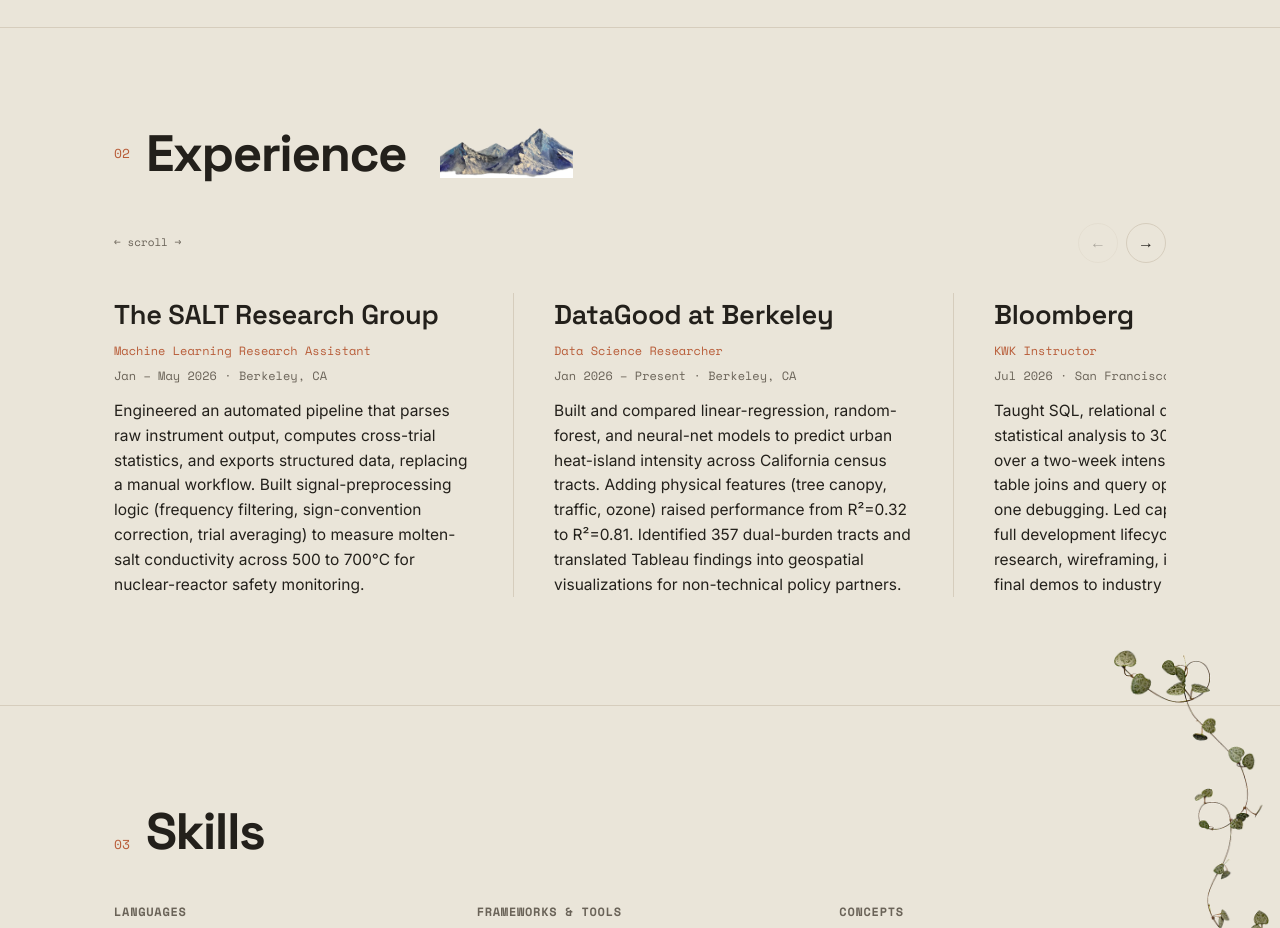
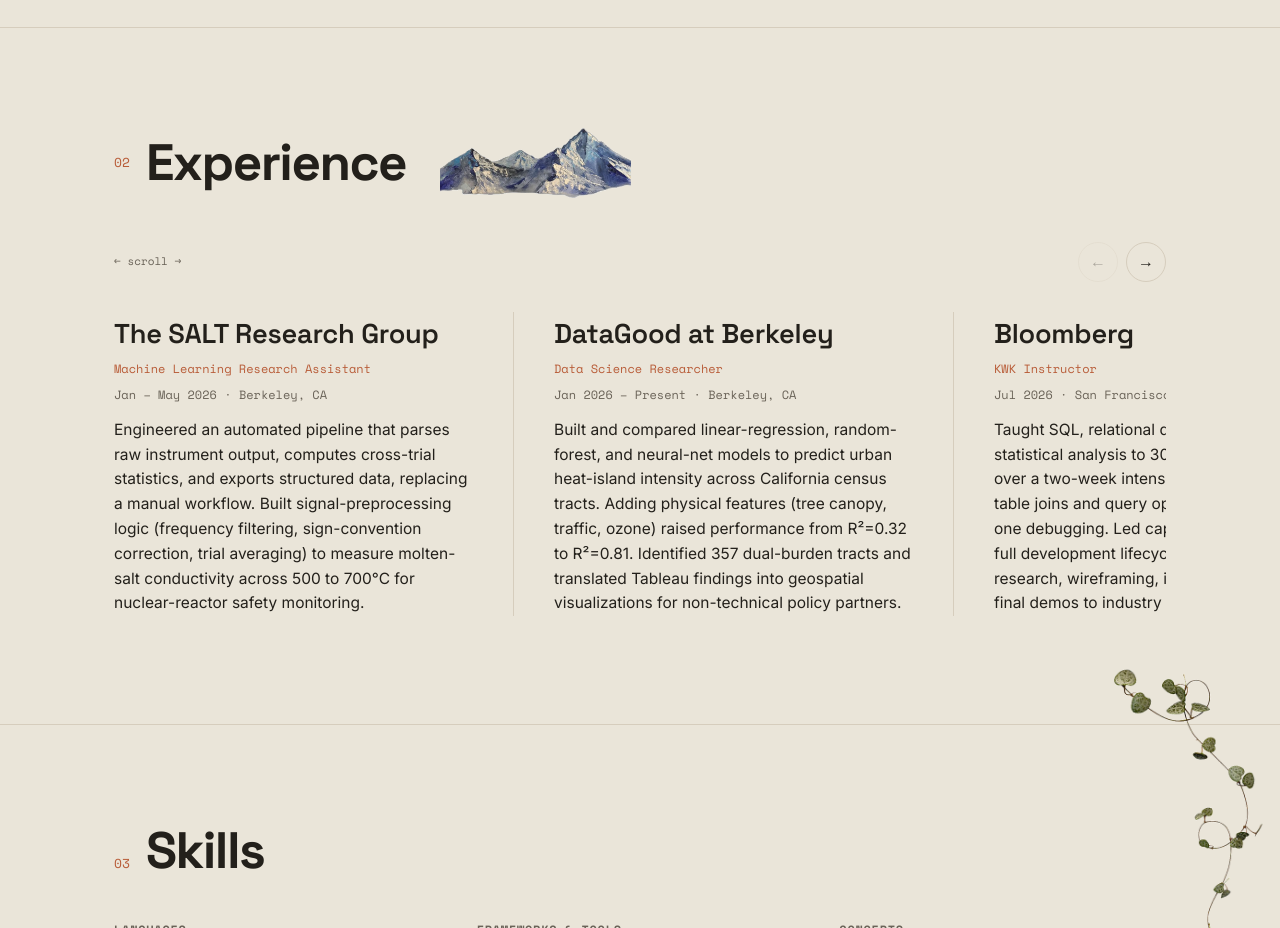
Before and after one commit to medha-rakesh/personal_website, a React (Vite) app: page / in a window 1280 px wide. Shown: the part 1800-2728 px from the top of the page. Built offline with nearby package versions, Linux system fonts and the light colour scheme.

Commit message:
Remove white base from mountain range, enlarge it, nudge lily pads up

```diff
--- a/src/components/Experience.jsx
+++ b/src/components/Experience.jsx
@@ -8,7 +8,7 @@
         <div className="section-head head-img reveal">
           <span className="section-index">02</span>
           <h2 className="section-title">Experience</h2>
-          <img className="exp-range" src="/nature/mountainrange.png" alt="" aria-hidden="true" />
+          <img className="exp-range" src="/nature/mountainrange.png?v=2" alt="" aria-hidden="true" />
         </div>
         <div className="reveal">
           <Carousel>
--- a/src/index.css
+++ b/src/index.css
@@ -48,7 +48,7 @@
   text-transform: uppercase; color: var(--accent);
 }
 .section-head.head-img { align-items: center; }
-.exp-range { flex: 0 0 auto; height: clamp(32px, 4.5vw, 50px); width: auto; margin-left: 18px; }
+.exp-range { flex: 0 0 auto; height: clamp(40px, 6vw, 70px); width: auto; margin-left: 18px; }
 .contact-frog { flex: 0 0 auto; height: clamp(44px, 6vw, 74px); width: auto; margin-left: 18px; }
 @media (max-width: 680px) { .exp-range, .contact-frog { display: none; } }
 
@@ -166,7 +166,7 @@
 
 /* ---------- decorative nature accents ---------- */
 .decor { position: absolute; pointer-events: none; z-index: 0; }
-.decor-lily { top: 30px; right: 0; width: clamp(190px, 22vw, 300px); opacity: 0.92; }
+.decor-lily { top: 11px; right: 0; width: clamp(190px, 22vw, 300px); opacity: 0.92; }
 .decor-vine { top: -56px; right: 0; width: clamp(100px, 13vw, 168px); opacity: 0.96; }
 #skills { overflow: visible; }
 @media (max-width: 960px) { .decor { display: none; } }
```
Also changed, not shown: public/nature/mountainrange.png.
